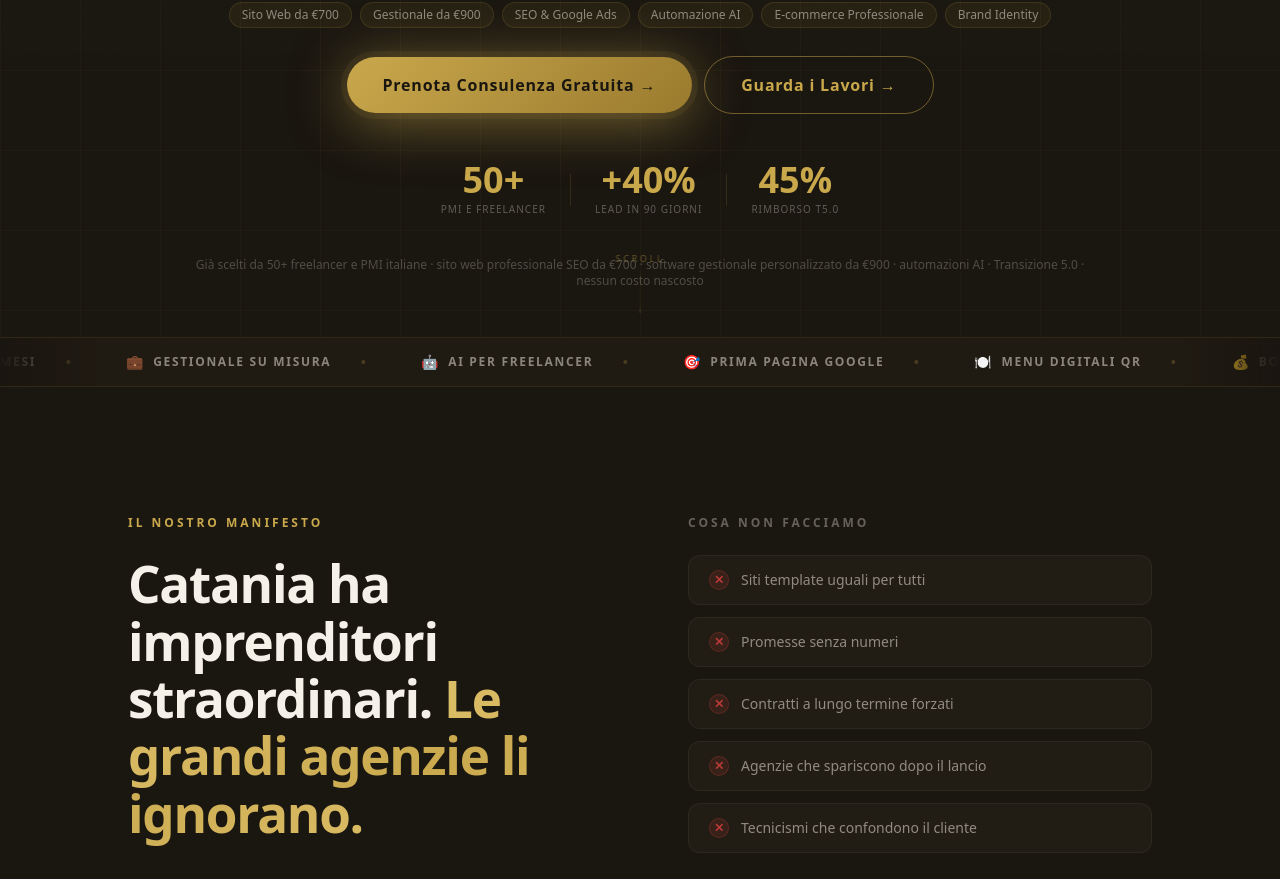
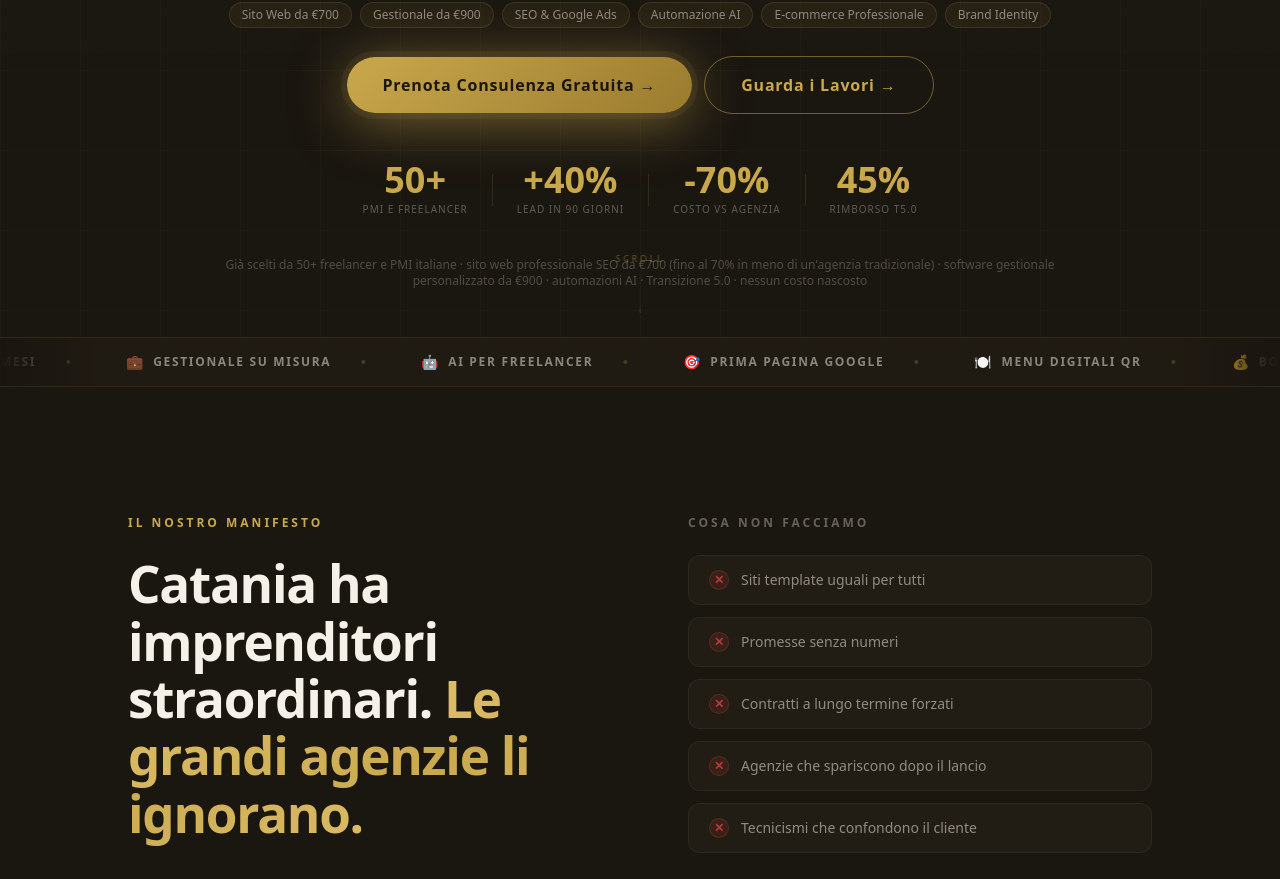
Before and after one commit to Ralph-arch4/recgroup-marketing, a Next.js app: page / in a window 1280 px wide. Shown: the part 1130-2009 px from the top of the page. Built offline with nearby package versions, Linux system fonts and the light colour scheme.

Commit message:
seo: daily copy improvement

```diff
--- a/components/Hero.tsx
+++ b/components/Hero.tsx
@@ -100,6 +100,7 @@ export default function Hero() {
           {[
             { value: "50+",  label: "PMI e Freelancer" },
             { value: "+40%", label: "Lead in 90 Giorni" },
+            { value: "-70%", label: "Costo vs Agenzia" },
             { value: "45%",  label: "Rimborso T5.0" },
           ].map((s, i) => (
             <>
@@ -111,7 +112,7 @@ export default function Hero() {
                   {s.label}
                 </span>
               </div>
-              {i < 2 && (
+              {i < 3 && (
                 <div key={`sep-${i}`} className="w-px h-8 self-center flex-shrink-0" style={{ background: "rgba(201,168,76,0.15)" }} />
               )}
             </>
@@ -120,7 +121,7 @@ export default function Hero() {
 
         {/* Social proof nudge */}
         <p className="text-xs" style={{ color: "rgba(245,240,232,0.25)" }}>
-          Già scelti da 50+ freelancer e PMI italiane · sito web professionale SEO da €700 · software gestionale personalizzato da €900 · automazioni AI · Transizione 5.0 · nessun costo nascosto
+          Già scelti da 50+ freelancer e PMI italiane · sito web professionale SEO da €700 (fino al 70% in meno di un'agenzia tradizionale) · software gestionale personalizzato da €900 · automazioni AI · Transizione 5.0 · nessun costo nascosto
         </p>
 
       </div>
```
